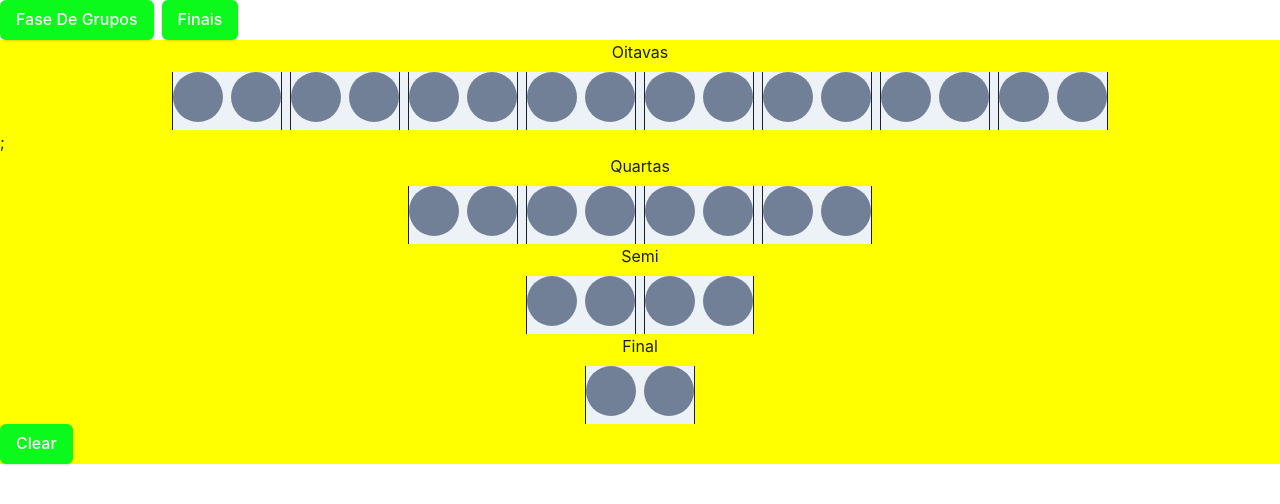
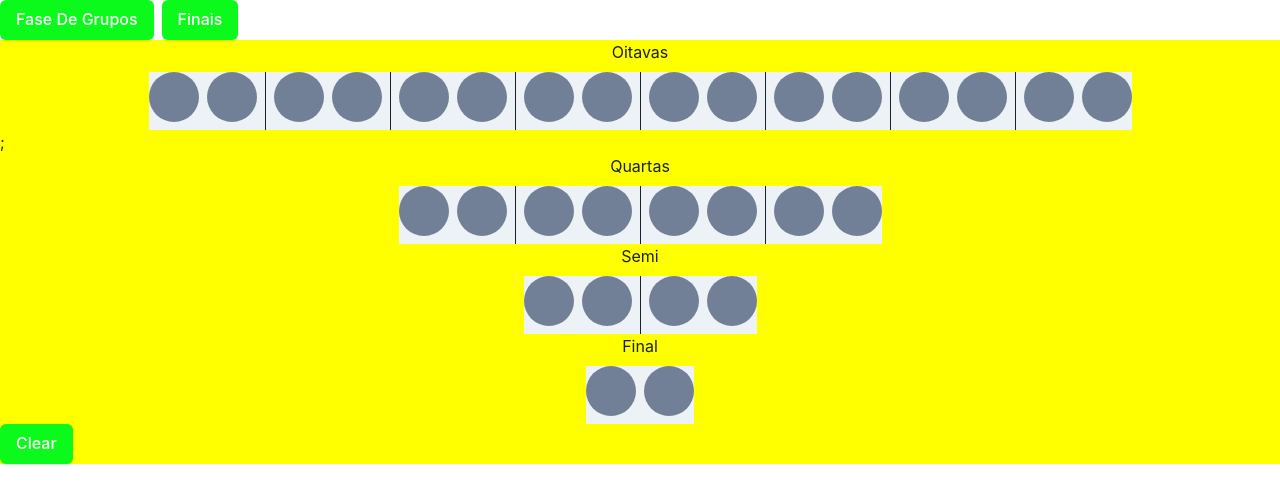
Before and after one commit to YagoLeite/World-Cup-Simulator, a Next.js app: page / in a window 1280 px wide. Both pictures are taken after a click on the button "Finais". Shown: the top 504 px of the page. Built offline with nearby package versions, Linux system fonts and the light colour scheme.

Commit message:
adding stackdivider

```diff
--- a/components/Finals/KnockOut.js
+++ b/components/Finals/KnockOut.js
@@ -1,19 +1,15 @@
-import { Box, Flex, Heading, HStack, VStack } from "@chakra-ui/react";
+import { Box } from "@chakra-ui/react";
 import React from "react";
 import { CupState } from "../../context/Context";
-import SingleMatch from "./SingleMatch";
 import _Quartas from "./_Quartas";
 import Oitavas from "./Oitavas";
 import SemiFinals from "./SemiFinals";
 import _Finals from "./_Finals";
-
-import { findingTeam, mata_mata_Handler, filteringByIndex } from "../functions";
 import Winner from "./Winner";
 import MyButton from "../MyButton";
 
 const Finals = () => {
-  const { state, dispatch } = CupState();
-  const filteredList = filteringByIndex(state.groupState, 1);
+  const { dispatch } = CupState();
 
   return (
     <Box bg="yellow">
@@ -28,8 +24,7 @@ const Finals = () => {
         color3={"green.300"}
         onClick={() => dispatch({ type: "CLEAR" })}
       >
-        {" "}
-        Clear{" "}
+        Clear
       </MyButton>
     </Box>
   );
--- a/components/Finals/Oitavas.js
+++ b/components/Finals/Oitavas.js
@@ -2,7 +2,7 @@ import React from "react";
 import { findingTeam, mata_mata_Handler, filteringByIndex } from "../functions";
 import _SingleMatch from "./_SingleMatch";
 import { CupState } from "../../context/Context";
-import { Flex, HStack, Stack, Text } from "@chakra-ui/react";
+import { Flex, HStack, Stack, Text, StackDivider } from "@chakra-ui/react";
 
 const Oitavas = () => {
   const { state, dispatch } = CupState();
@@ -10,7 +10,7 @@ const Oitavas = () => {
   return (
     <Stack direction="column" justifyContent="center" alignItems="center">
       <Text>Oitavas</Text>
-      <HStack bg="gray.100">
+      <HStack bg="gray.100" divider={<StackDivider borderColor="gray.800" />}>
         <_SingleMatch
           firstTeam={findingTeam("A", 0, "oitavas", filteredList)}
           secondTeam={findingTeam("B", 1, "oitavas", filteredList)}
--- a/components/Finals/Quartas.js
+++ b/components/Finals/Quartas.js
@@ -1,4 +1,4 @@
-import { Box } from "@chakra-ui/react";
+import { Box, HStack, StackDivider } from "@chakra-ui/react";
 import React from "react";
 import { CupState } from "../../context/Context";
 import SingleMatch from "./SingleMatch";
@@ -15,7 +15,7 @@ const Quartas = () => {
     dispatch({ type, payload: { firstTeam, secondTeam } });
   };
   return (
-    <Box>
+    <HStack divider={<StackDivider borderColor="gray.800" />}>
       <SingleMatch
         config={{ position: "absolute", top: "75px", left: "200px" }}
         firstTeam={
@@ -65,7 +65,7 @@ const Quartas = () => {
           quartasHandler(firstTeam, secondTeam, "SEMI-SELECTION")
         }
       />
-    </Box>
+    </HStack>
   );
 };
 
--- a/components/Finals/SemiFinals.js
+++ b/components/Finals/SemiFinals.js
@@ -1,7 +1,7 @@
 import React from "react";
 import _SingleMatch from "./_SingleMatch";
 import { CupState } from "../../context/Context";
-import { HStack, Stack, Text } from "@chakra-ui/react";
+import { HStack, Stack, StackDivider, Text } from "@chakra-ui/react";
 import { mata_mata_Handler } from "../functions";
 
 const SemiFinals = () => {
@@ -13,7 +13,7 @@ const SemiFinals = () => {
   return (
     <Stack direction="column" justifyContent="center" alignItems="center">
       <Text>Semi</Text>
-      <HStack bg="gray.100">
+      <HStack divider={<StackDivider borderColor="gray.800" />} bg="gray.100">
         <_SingleMatch
           firstTeam={findSemi("A", "B")}
           secondTeam={findSemi("C", "D")}
--- a/components/Finals/_Quartas.js
+++ b/components/Finals/_Quartas.js
@@ -1,4 +1,4 @@
-import { HStack, Stack, Text } from "@chakra-ui/react";
+import { HStack, Stack, Text, StackDivider } from "@chakra-ui/react";
 import React from "react";
 import _SingleMatch from "./_SingleMatch";
 import { findingTeam, mata_mata_Handler, filteringByIndex } from "../functions";
@@ -10,7 +10,7 @@ const _Quartas = () => {
   return (
     <Stack direction="column" justifyContent="center" alignItems="center">
       <Text>Quartas</Text>
-      <HStack bg="gray.100">
+      <HStack divider={<StackDivider borderColor="gray.800" />} bg="gray.100">
         <_SingleMatch
           firstTeam={
             findingTeam("A", 0, "quartas", filteredList) ||
--- a/components/Finals/_SingleMatch.js
+++ b/components/Finals/_SingleMatch.js
@@ -3,13 +3,7 @@ import React from "react";
 
 const SingleMatch = (props) => {
   return (
-    <Stack
-      direction="row"
-      borderLeft="1px"
-      borderRight="1px"
-      justifyContent="space-between"
-      w="100%"
-    >
+    <Stack direction="row">
       <Stack justifyContent="center" alignItems="center">
         <Flex
           w="50px"
--- a/components/Groups/GroupTable.js
+++ b/components/Groups/GroupTable.js
@@ -104,7 +104,7 @@ const GroupTable = (props) => {
                               </Text>
                               <Flex
                                 w="20px"
-                                bg="red"
+                                bg="gray.700"
                                 h="20px"
                                 borderRadius="50%"
                                 overflow="hidden"
```
